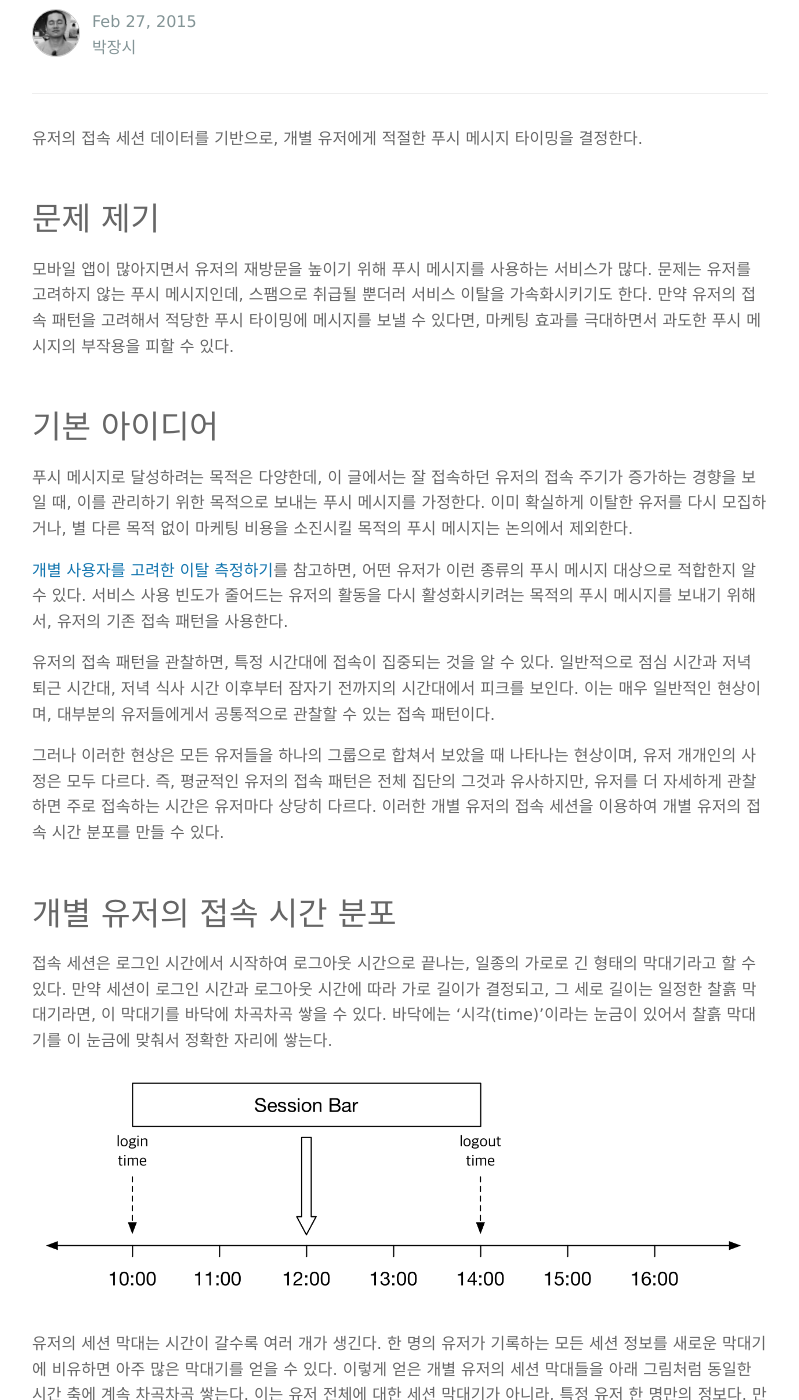
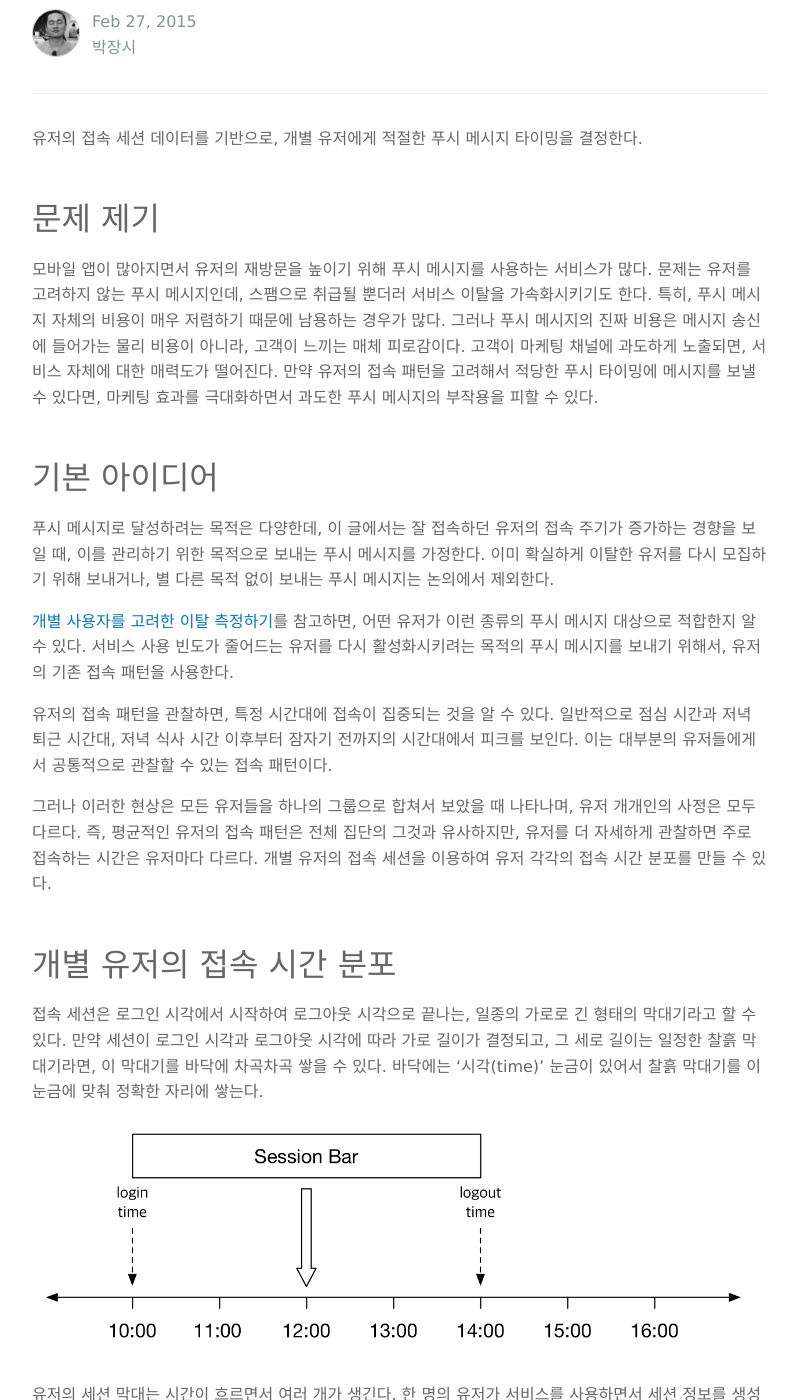
Before and after one commit to boxnwhiskr/boxnwhiskr.github.io, a Jekyll site: the page built from _posts/2015-02-27-right_timing_to_push_messages.markdown, in a window 1280 px wide and 1400 px high, scrolled down 472 px. Shown: the whole window, without its empty margins (240-1039 px from the left). Built offline with Jekyll 4.4.1, drawn with Linux system fonts in a browser that asks for light colours; nearby versions of some CDN libraries; some web fonts are replaced; formulas are drawn with MathJax 3; some of the changed text lies outside the part shown.

Commit message:
Polish sentences

```diff
--- a/_posts/2015-02-27-right_timing_to_push_messages.markdown
+++ b/_posts/2015-02-27-right_timing_to_push_messages.markdown
@@ -11,82 +11,86 @@ date: 2015-02-27
 
 모바일 앱이 많아지면서 유저의 재방문을 높이기 위해 푸시 메시지를 사용하는 서비스가 많다.
 문제는 유저를 고려하지 않는 푸시 메시지인데, 스팸으로 취급될 뿐더러 서비스 이탈을 가속화시키기도 한다.
-만약 유저의 접속 패턴을 고려해서 적당한 푸시 타이밍에 메시지를 보낼 수 있다면, 마케팅 효과를 극대하면서 과도한 푸시 메시지의 부작용을 피할 수 있다.
+특히, 푸시 메시지 자체의 비용이 매우 저렴하기 때문에 남용하는 경우가 많다.
+그러나 푸시 메시지의 진짜 비용은 메시지 송신에 들어가는 물리 비용이 아니라, 고객이 느끼는 매체 피로감이다.
+고객이 마케팅 채널에 과도하게 노출되면, 서비스 자체에 대한 매력도가 떨어진다.
+만약 유저의 접속 패턴을 고려해서 적당한 푸시 타이밍에 메시지를 보낼 수 있다면, 마케팅 효과를 극대화하면서 과도한 푸시 메시지의 부작용을 피할 수 있다.
 
 # 기본 아이디어
 
 푸시 메시지로 달성하려는 목적은 다양한데, 이 글에서는 잘 접속하던 유저의 접속 주기가 증가하는 경향을 보일 때, 이를 관리하기 위한 목적으로 보내는 푸시 메시지를 가정한다.
-이미 확실하게 이탈한 유저를 다시 모집하거나, 별 다른 목적 없이 마케팅 비용을 소진시킬 목적의 푸시 메시지는 논의에서 제외한다.
+이미 확실하게 이탈한 유저를 다시 모집하기 위해 보내거나, 별 다른 목적 없이 보내는 푸시 메시지는 논의에서 제외한다.
 
 [개별 사용자를 고려한 이탈 측정하기](http://boxnwhis.kr/2014/11/11/measure_churn_for_individual_users.html)를 참고하면, 어떤 유저가 이런 종류의 푸시 메시지 대상으로 적합한지 알 수 있다.
-서비스 사용 빈도가 줄어드는 유저의 활동을 다시 활성화시키려는 목적의 푸시 메시지를 보내기 위해서, 유저의 기존 접속 패턴을 사용한다.
+서비스 사용 빈도가 줄어드는 유저를 다시 활성화시키려는 목적의 푸시 메시지를 보내기 위해서, 유저의 기존 접속 패턴을 사용한다.
 
 유저의 접속 패턴을 관찰하면, 특정 시간대에 접속이 집중되는 것을 알 수 있다.
 일반적으로 점심 시간과 저녁 퇴근 시간대, 저녁 식사 시간 이후부터 잠자기 전까지의 시간대에서 피크를 보인다.
-이는 매우 일반적인 현상이며, 대부분의 유저들에게서 공통적으로 관찰할 수 있는 접속 패턴이다.
+이는 대부분의 유저들에게서 공통적으로 관찰할 수 있는 접속 패턴이다.
 
-그러나 이러한 현상은 모든 유저들을 하나의 그룹으로 합쳐서 보았을 때 나타나는 현상이며, 유저 개개인의 사정은 모두 다르다.
-즉, 평균적인 유저의 접속 패턴은 전체 집단의 그것과 유사하지만, 유저를 더 자세하게 관찰하면 주로 접속하는 시간은 유저마다 상당히 다르다.
-이러한 개별 유저의 접속 세션을 이용하여 개별 유저의 접속 시간 분포를 만들 수 있다.
+그러나 이러한 현상은 모든 유저들을 하나의 그룹으로 합쳐서 보았을 때 나타나며, 유저 개개인의 사정은 모두 다르다.
+즉, 평균적인 유저의 접속 패턴은 전체 집단의 그것과 유사하지만, 유저를 더 자세하게 관찰하면 주로 접속하는 시간은 유저마다 다르다.
+개별 유저의 접속 세션을 이용하여 유저 각각의 접속 시간 분포를 만들 수 있다.
 
 # 개별 유저의 접속 시간 분포
 
-접속 세션은 로그인 시간에서 시작하여 로그아웃 시간으로 끝나는, 일종의 가로로 긴 형태의 막대기라고 할 수 있다.
-만약 세션이 로그인 시간과 로그아웃 시간에 따라 가로 길이가 결정되고, 그 세로 길이는 일정한 찰흙 막대기라면, 이 막대기를 바닥에 차곡차곡 쌓을 수 있다.
-바닥에는 '시각(time)'이라는 눈금이 있어서 찰흙 막대기를 이 눈금에 맞춰서 정확한 자리에 쌓는다.
+접속 세션은 로그인 시각에서 시작하여 로그아웃 시각으로 끝나는, 일종의 가로로 긴 형태의 막대기라고 할 수 있다.
+만약 세션이 로그인 시각과 로그아웃 시각에 따라 가로 길이가 결정되고, 그 세로 길이는 일정한 찰흙 막대기라면, 이 막대기를 바닥에 차곡차곡 쌓을 수 있다.
+바닥에는 '시각(time)' 눈금이 있어서 찰흙 막대기를 이 눈금에 맞춰 정확한 자리에 쌓는다.
 
 ![session_bar](/img/posts/2015-02-27-right_timing_to_push_messages/session_bar.png)
 
-유저의 세션 막대는 시간이 갈수록 여러 개가 생긴다.
-한 명의 유저가 기록하는 모든 세션 정보를 새로운 막대기에 비유하면 아주 많은 막대기를 얻을 수 있다.
-이렇게 얻은 개별 유저의 세션 막대들을 아래 그림처럼 동일한 시간 축에 계속 차곡차곡 쌓는다.
+유저의 세션 막대는 시간이 흐르면서 여러 개가 생긴다.
+한 명의 유저가 서비스를 사용하면서 세션 정보를 생성하고, 이러한 정보들은 모두 새로운 막대기가 된다.
+개별 유저의 세션 막대들을 아래 그림처럼 동일한 시간 축에 차곡차곡 쌓는다.
 이는 유저 전체에 대한 세션 막대기가 아니라, 특정 유저 한 명만의 정보다.
-만약 100명의 유저가 있다면 100개의 서로 다른 시간 축에 개별 유저의 세션 막대기만 따로 쌓아야 한다.
+만약 100명의 유저가 있다면 100개의 서로 다른 시간 축에 개별 유저의 세션 막대기만 따로 쌓아서 100개의 서로 다른 찰흙 더미를 만든다.
 
 ![session_bar2](/img/posts/2015-02-27-right_timing_to_push_messages/session_bar2.png)
 
-만약 아래에 이미 쌓인 찰흙 막대기가 있다면, 그 위에 추가로 세션 찰흙을 쌓는다.
+아래에 이미 쌓인 찰흙 막대기가 있다면, 그 위에 추가로 세션 찰흙을 쌓는다.
 바닥과 새로 쌓을 세션 찰흙의 길이가 맞지 않다면, 경계선에서 찰흙을 잘라 빈 공간이 없도록 계속해서 쌓는다.
 모든 막대기를 쌓고 나면 아래와 같은 찰흙 더미가 생긴다.
 
 ![session_bar3](/img/posts/2015-02-27-right_timing_to_push_messages/session_bar3.png)
 
-유저 개인의 수 많은 세션을 이렇게 쌓으면 이는 특정 유저 개인의 접속 시간 분포가 된다.
-총 넓이가 1이 되도록 표준화시키면 이를 통해 특정 유저가 어느 시간대에 접속해 있을지 확률을 계산할 수 있다.
+유저의 수 많은 세션을 이렇게 쌓으면 이는 유저 개인의 접속 시간 분포가 된다.
+총 넓이가 1이 되도록 표준화시키면 이를 통해 유저 개인이 어느 시간대에 접속해 있을지 확률을 계산할 수 있다.
 
 ![session_bar4](/img/posts/2015-02-27-right_timing_to_push_messages/session_bar4.png)
 
-접속 분포 함수를 $$f$$라고 한다면 $t_1$ 시점부터 $t_2$ 시점까지 유저가 접속해 있을 확률은 아래와 같이 구할 수 있다.
+접속 분포 함수를 $$f$$라고 한다면 $t_1$ 시점부터 $t_2$ 시점까지 유저가 접속해 있을 확률은 아래와 같이 계산할 수 있다.
 
 $$ P(t_1 \le X \le t_2) = \int_{t_1}^{t_2}f(x)dx$$
 
-A라는 유저의 세션 정보로 위의 접속 시간 분포를 만들었다면, 유저 A가 오전 11시 30분에서 오후 1시 사이에 접속해 있을 확률은 아래와 같이 계산 가능하다.
+위에서 만든 접속 시간 분포를 사용하면, 유저가 오전 11시 30분에서 오후 1시 사이에 접속해 있을 확률을 아래와 같이 계산한다.
 
 $$ P(11:30 \le X \le 13:00) = \int_{11:30}^{13:00}f(x)dx = \frac{13}{34} \approx 0.3823 = 38.23\% $$
 
 ![session_bar5](/img/posts/2015-02-27-right_timing_to_push_messages/session_bar5.png)
 
-유저의 접속 패턴은 보통 요일에 따라 다른 양상을 보이며, 특히 평일과 휴일이 크게 다르다.
-위의 예시에서는 요일 패턴을 감안하지 않았으며, 편의를 위해 접속 시간을 시간 단위로만 기록하였다.
-실제 데이터를 사용하게 되면, 분 단위의 시간 축으로 표현하며, 평일 여부에 따라 다른 분포가 나타난다.
+유저의 접속 패턴은 보통 요일에 따라 다른데, 특히 평일과 휴일 사이에 차이가 많다.
+위의 예시에서는 편의를 위해 요일 패턴을 감안하지 않았으며, 접속 시각을 시간 단위로만 기록하였다.
 
 # 접속 시간 분포를 활용한 푸시 타이밍
 
-모든 유저에 대해서 접속 시간 분포를 알고 있다면, 가장 접속 가능성이 높은 시간대를 찾을 수 있다.
-해당 시간대는 각각의 유저가 서비스에 주로 접속했던 시간대이므로, 푸시 메시지를 받고 무언가 행동을 취할 가능성이 높다.
-예를 들어, 평균 접속 주기를 지나서도 접속이 없는 유저에게 재접속을 유도하는 푸시 메시지를 보낸다면, 해당 서비스를 주로 사용하던 시간대에 메시지를 보내는 것이 합리적이다.
+모든 유저의 접속 시간 분포를 알고 있기 때문에 가장 접속할 가능성이 높은 시간대를 유저별로 찾을 수 있다.
+접속 가능성이 높은 시간대는 유저가 서비스를 주로 사용하는 시간이므로, 메시지를 수용할 가능성이 높다.
+예를 들어, 재접속을 유도하는 푸시 메시지를 보낸다면 유저가 서비스를 주로 사용하던 시간대에 보내는 것이 합리적이다.
+기존에 게임을 하던 시간에 게임 관련 메시지를 받는다면, 유저가 다시 게임을 할 가능성이 높기 때문이다.
 
-거의 모든 서비스가 유저의 세션 정보를 기록하여 보관한다.
-주어진 상황에서 알고 있는 정보를 최대한 활용해, 가장 좋은 의사 결정을 하는 것이 데이터 분석의 목적이다.
-이미 알고 있는 유저의 접속 정보를 활용해서 푸시 메시지를 보낼 시간을 정하는 것은 현명한 의사결정 방법이다.
+대부분의 서비스는 유저의 세션 정보를 기록하여 보관한다.
+따라서 유저 세션 정보를 활용한 위의 방법은 어느 서비스에서나 실행 가능하다.
+주어진 정보를 최대한 활용해서 합리적인 의사 결정을 하도록 돕는 것이 데이터 분석의 목적이다.
+이미 알고 있는 유저의 접속 정보를 활용해서 메시지를 보낼 시간을 정하는 것은 현명한 의사결정 방법이다.
 
-다만, 유저의 세션 정보에서 아직 활용하지 않은 데이터가 있는데, 바로 현 시점에서 유저의 접속 여부다.
+다만, 유저의 세션 정보에서 아직 활용하지 않은 데이터가 있는데, 바로 현 시점의 유저 접속 여부다.
 
 # 현 시점까지의 접속 정보를 활용한 푸시 타이밍
 
 이미 오늘 잘 접속해서 서비스를 이용한 유저에게 푸시 메시지를 보낼 필요는 없다.
 문제는 오늘 이 시간까지 접속하지 않은 유저들인데, 어차피 접속할 유저들에게 푸시 메시지를 보내는 것도 자원 낭비다.
-그러나, 시간이 흐르면 지금까지 접속하지 않은 유저가 이후 시간대에 접속할 가능성은 점점 줄어든다.
+그러나 시간이 흐르면 지금까지 접속하지 않은 유저가 이후 시간대에 접속할 가능성은 점점 줄어든다.
 
 따라서 현 시점까지 접속하지 않은 유저가 앞으로 접속할 가능성을 가늠하고, 이에 대응하여 전략을 수립한다.
 이런 확률을 계산하기 위해서 조건부 확률을 이용하는 것도 좋은 방법인데, 이를 위해서는 세션 데이터를 더 가공해야 한다.
@@ -147,18 +151,19 @@ $t_{3-1}$로 돌아가서 12시 30분의 상황을 살펴보면, 유저가 접
 
 ## 로그 아웃 기록 부재
 
-웹이나 앱의 접속 기록에서 로그아웃 기록이 없는 경우가 많다. 이러한 경우, 특정 기준을 사용하여 적절한 로그아웃 시간을 만들어주어야 한다.
+웹이나 앱의 접속 기록에서 로그아웃 기록이 없는 경우가 많다.
+이러한 경우, 특정 기준을 사용하여 적절한 로그아웃 시간을 만들어주어야 한다.
 Google Analytics는 기본적으로 30분 동안 유저의 활동이 기록되지 않을 경우, 세션 아웃을 기록한다.
 우리도 이를 따른다.
 서비스에 따라서 기준이 달라질 수도 있는데, 세션 길이에 대한 확신이 있을 경우 이를 변경하는 것도 좋다.
 
 ## 아주 짧은 세션
 
-개별 세션이 충분히 길지 않다.
+세션 길이가 아주 짧은 서비스도 많다.
 서비스에 따라서는 평균 세션 길이가 십여분에 불과한 경우도 있다.
 이런 경우, 현실적으로 세션 찰흙을 쌓는 것이 불가능할 수 있다.
 시간 축을 촘촘하게 만드는 것이 하나의 대안이다.
-그러나 불가피하게 접속 분포가 매우 세밀해진다.
+그러나 불가피하게 접속 분포가 세밀해진다.
 시간 간격을 충분히 촘촘하게 만들어도 중간에 이가 빠진 형태의 분포가 형성될 수 있다.
 이럴 때는 활용 가능한 분포 모양으로 다듬는다.
 
@@ -167,8 +172,8 @@ Google Analytics는 기본적으로 30분 동안 유저의 활동이 기록되
 서비스 이용 유저가 많은 경우, 모든 유저의 분포를 따로 저장하기 어렵다.
 위의 과정은 경험적 분포를 만들기 때문에, 실제로 시스템에 저장하려면 아주 많은 데이터를 포함할 수 있다.
 게다가 요일 특성이나, 기타 유저에 따른 속성을 고려한다면 유저 한 명에게 필요한 데이터가 아주 많아진다.
-이런 경우, 실제로 유저에게 취할 액션과 전략을 먼저 결정하고, 필요한 정보만 최소화하여 기록한다.
-가능하다면, 분포를 특정 함수형으로 근사화하여 사용하는 것이 좋다.
+이런 경우, 실제로 유저에게 취할 액션과 전략을 먼저 결정하고, 필요한 정보만 기록한다.
+가능하다면 분포를 특정 함수형으로 근사화하여 사용하는 것이 좋다.
 
 
 # 활용안
@@ -179,20 +184,20 @@ Google Analytics는 기본적으로 30분 동안 유저의 활동이 기록되
 유저의 기본적인 잠재가치([LTV](http://en.wikipedia.org/wiki/Customer_lifetime_value))를 고려하는 것도 중요하지만, 개별 유저마다 구매 타이밍이 다르기 때문에 이에 대한 고려가 필요하다.
 조만간 구매 타이밍이 돌아올 유저라면 이러한 가치를 함께 고려해서 푸시 메시지 타이밍을 결정하는 것이 효과적이다.
 확률은 단순히 특정 사건에 대한 믿음의 정도를 나타내는 숫자다.
-확률에 가치(돈)을 부여해서 기대 가치를 계산하고, 이를 기준으로 실행 자원을 사용하는 것이 중요하다.
+확률에 가치(돈)를 부여해서 기대 가치를 계산하고, 이를 기준으로 실행 자원을 사용하는 것이 중요하다.
 
 ## 컨텐츠를 고려한 메시지 내용
 
 타이밍과 함께 중요한 것이 메시지의 내용이다.
-여러가지 방안이 있지만, 유저가 최근에 경험하고 있는 컨텐츠와 관련이 있는 메시지를 구성할 수 있다면 효과적이다.
-만약, 유저 경험의 허들 구간이 존재한다면 허들 부근의 유저에게는 좋은 타이밍에 허들 관련 메시지를 보내는 것을 고려할 수 있다.
-아무리 메시지 타이밍을 잘 선택하더라도, 메시지의 내용이 부실하다면 원하는 행동을 이끌어낼 수 없다.
+여러가지 방안이 있지만, 유저가 최근에 경험한 컨텐츠와 관련이 있는 메시지가 효과적이다.
+만약, 유저 경험의 허들 구간이 존재한다면 허들 부근의 유저에게는 허들 관련 메시지를 보내는 것을 고려한다.
+아무리 메시지 타이밍을 잘 선택하더라도, 메시지의 내용이 부실하다면 원하는 행동을 이끌어내기 어렵다.
 
 ## A/B 테스트
 푸시 메시지 규모를 나누어 A/B 테스트를 하면 효과를 확실하게 알 수 있다.
 정말 유저 접속 분포를 사용해서 메시지를 보내면 반응률이 더 높은지 실험을 통해 검증한다.
-위에서 정리한 내용은 개별 상황에 따라서 그 결과가 다를 수 있다.
+위에서 정리한 내용은 상황에 따라서 그 결과가 다를 수 있다.
 일반적인 내용이므로 실제 서비스에 적용한다면 테스트가 필요하다.
 극단적으로는 '그냥 점심 시간에 일괄적으로 보내는 것과 차이가 없다'는 결론에 도달할 수도 있다.
-아주 작은 규모라도 테스트를 반드시 수행할 것을 추천한다.
+아주 작은 규모라도 테스트를 반드시 수행한다.
 관련 내용은 [온라인 게임에서의 A/B 테스팅](http://boxnwhis.kr/2015/01/29/a_b_testing_online_games.html), [A-B Testing의 단점과 개선안](http://www.ecogwiki.com/A-B_Testing%EC%9D%98_%EB%8B%A8%EC%A0%90%EA%B3%BC_%EA%B0%9C%EC%84%A0%EC%95%88)을 참고한다.
```
Also changed, not shown: other parts of _posts/2015-02-27-right_timing_to_push_messages.markdown (+1 -1 lines).
